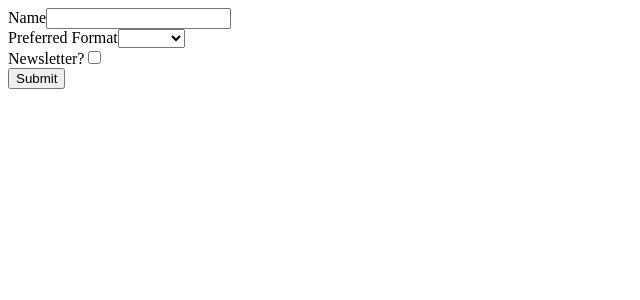
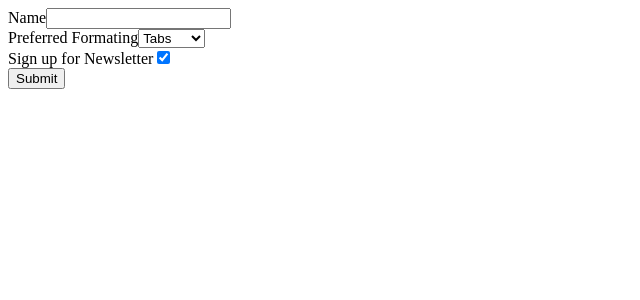
Before and after one commit to stonempv/awesome-form-ts, a React (Create React App) app: page / in a window 1280 px wide. Shown: the top 300 px of the page, without its empty margins (0-640 px from the left). Built offline with nearby package versions, Linux system fonts and the light colour scheme.

Commit message:
Set Initial Values

```diff
--- a/src/App.tsx
+++ b/src/App.tsx
@@ -10,8 +10,15 @@ class App extends React.Component {
   }
   public render() {
     return (
-      <RegisterForm onSubmit={ this.submit } />
-    );
+      <RegisterForm onSubmit={ this.submit } initialValues={ this.getInitialValues() }/>
+    )
+  }
+
+  public getInitialValues() {
+    return {
+      newsletter: true,
+      preference: 'spaces'
+    }
   }
 }
 
--- a/src/components/Fields/index.tsx
+++ b/src/components/Fields/index.tsx
@@ -1,18 +1,28 @@
 import * as React from 'react'
-import * as ReduxForm from 'redux-form';
+import { WrappedFieldProps }from 'redux-form';
 
 interface IInputField {
   label: string
   type: string
 }
 
-export const InputField:React.SFC<IInputField & ReduxForm.WrappedFieldProps> = props => (
+export const InputField:React.SFC<IInputField & WrappedFieldProps> = props => (
   <div>
     <label>{props.label}</label>
     <input {...props.input} type={props.type} />
   </div>
 )
 
-// export const SelectField:React.SFC<ISelectFieldProps> = props => (
+interface ISelectField {
+  label: string
+}
 
-// )
+export const SelectField:React.SFC<ISelectField & WrappedFieldProps> = props => (
+  <div>
+    <label>{props.label}</label>
+    <select {...props.input}>
+      <option value="tabs">Tabs</option>
+      <option value="spaces">Spaces</option>
+    </select>
+  </div>
+)
--- a/src/components/RegisterForm.tsx
+++ b/src/components/RegisterForm.tsx
@@ -1,6 +1,6 @@
 import * as React from 'react'
-import { Field, InjectedFormProps, reduxForm} from 'redux-form'
-import { InputField } from './Fields'
+import { Field, Form, InjectedFormProps, reduxForm} from 'redux-form'
+import { InputField, SelectField } from './Fields'
 
 
 interface IRegisterFormProps  {
@@ -12,22 +12,12 @@ class RegisterForm extends React.Component<IRegisterFormProps & InjectedFormProp
   public render() {
     const { handleSubmit } = this.props
     return(
-      <form onSubmit = { handleSubmit }>
-        <Field name='name' component={InputField} type="text" label="Name"  />
-        <div>
-          <label>Preferred Format</label>
-          <Field name="preference" component="select" >
-            <option />
-            <option value="tabs">Tabs</option>
-            <option value="spaces">Spaces</option>
-          </Field>
-        </div>
-        <div>
-          <label>Newsletter?</label>
-          <Field name="newsletter" component="input" type="checkbox" />
-        </div>
+      <Form onSubmit = { handleSubmit } >
+        <Field name="name" component={InputField} type="text" label="Name"  />
+        <Field name="newsletter" component={SelectField} label="Preferred Formating" />
+        <Field name="preference" component={InputField} type="checkbox" label="Sign up for Newsletter" />
         <button type="submit">Submit</button>
-      </form>
+      </Form>
     )
   }
 }
```
